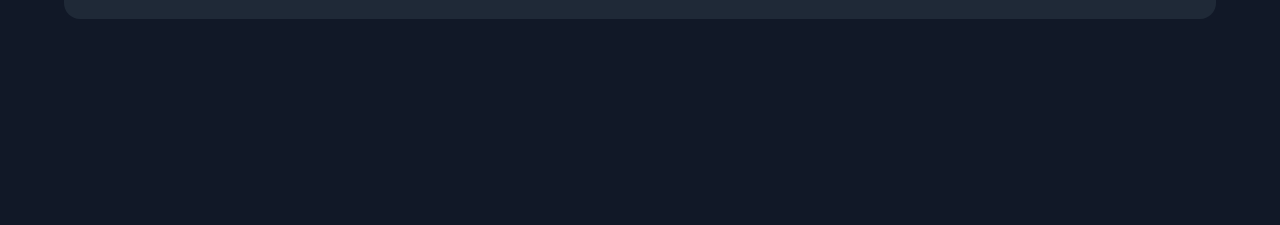
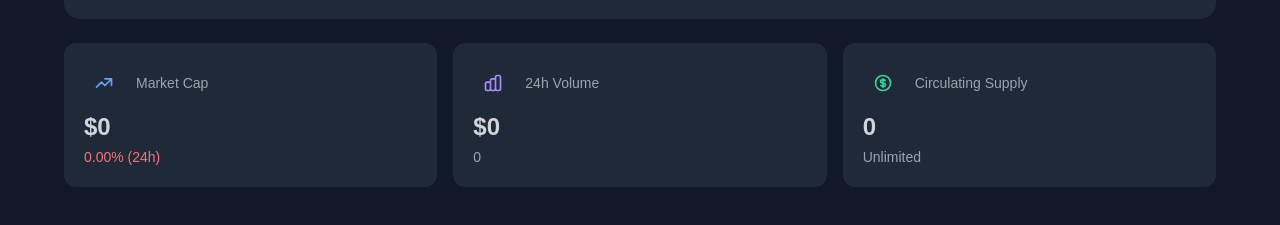
Before and after one commit to fezebr/crypto-nuxt2, a Nuxt app: page /coin/1 in a window 1280 px wide. Shown: the part 265-490 px from the top of the page. Built offline with nearby package versions, Linux system fonts and the light colour scheme; no server answers.

Commit message:
feat: add StatsGrid section

```diff
--- /dev/null
+++ b/components/coin/StatsGrid.vue
@@ -0,0 +1,136 @@
+<template>
+  <div class="grid grid-cols-1 md:grid-cols-3 gap-4 mb-6">
+
+    <div class="stat-card light-background rounded-xl p-5">
+      <div class="flex items-center gap-3 mb-2">
+        <div class="w-10 h-10 rounded-lg bg-blue-500/20 flex items-center justify-center">
+          <svg class="w-5 h-5 text-blue-400" fill="none" stroke="currentColor" viewBox="0 0 24 24">
+            <path stroke-linecap="round" stroke-linejoin="round" stroke-width="2" d="M13 7h8m0 0v8m0-8l-8 8-4-4-6 6" />
+          </svg>
+        </div>
+        <span class="light-text text-sm">Market Cap</span>
+      </div>
+      <div class="text-2xl font-bold dark-text">{{ formattedMarketCap }}</div>
+      <div
+        class="text-sm mt-1"
+        :class="marketCapChangePositive ? 'text-green-400' : 'text-red-400'"
+      >
+        {{ marketCapChangePositive ? '+' : '' }}{{ marketCapChange }}% (24h)
+      </div>
+    </div>
+
+
+    <div class="stat-card light-background rounded-xl p-5">
+      <div class="flex items-center gap-3 mb-2">
+        <div class="w-10 h-10 rounded-lg bg-purple-500/20 flex items-center justify-center">
+          <svg class="w-5 h-5 text-purple-400" fill="none" stroke="currentColor" viewBox="0 0 24 24">
+            <path stroke-linecap="round" stroke-linejoin="round" stroke-width="2" d="M9 19v-6a2 2 0 00-2-2H5a2 2 0 00-2 2v6a2 2 0 002 2h2a2 2 0 002-2zm0 0V9a2 2 0 012-2h2a2 2 0 012 2v10m-6 0a2 2 0 002 2h2a2 2 0 002-2m0 0V5a2 2 0 012-2h2a2 2 0 012 2v14a2 2 0 01-2 2h-2a2 2 0 01-2-2z" />
+          </svg>
+        </div>
+        <span class="light-text text-sm">24h Volume</span>
+      </div>
+      <div class="text-2xl font-bold dark-text">{{ formattedVolume }}</div>
+      <div class="text-sm light-text mt-1">
+        {{ formattedVolumeInCoin }} {{ coin.symbol?.toUpperCase() }}
+      </div>
+    </div>
+
+
+    <div class="stat-card light-background rounded-xl p-5">
+      <div class="flex items-center gap-3 mb-2">
+        <div class="w-10 h-10 rounded-lg bg-green-500/20 flex items-center justify-center">
+          <svg class="w-5 h-5 text-green-400" fill="none" stroke="currentColor" viewBox="0 0 24 24">
+            <path stroke-linecap="round" stroke-linejoin="round" stroke-width="2" d="M12 8c-1.657 0-3 .895-3 2s1.343 2 3 2 3 .895 3 2-1.343 2-3 2m0-8c1.11 0 2.08.402 2.599 1M12 8V7m0 1v8m0 0v1m0-1c-1.11 0-2.08-.402-2.599-1M21 12a9 9 0 11-18 0 9 9 0 0118 0z" />
+          </svg>
+        </div>
+        <span class="light-text text-sm">Circulating Supply</span>
+      </div>
+      <div class="text-2xl font-bold dark-text">{{ formattedCirculatingSupply }}</div>
+      <div class="text-sm light-text mt-1">
+        <span v-if="supplyPercentage">{{ supplyPercentage }}% of Total Supply</span>
+        <span v-else>Unlimited</span>
+      </div>
+    </div>
+  </div>
+</template>
+
+<script>
+export default {
+  props: {
+    coin: {
+      type: Object,
+      required: true,
+    },
+  },
+
+  computed: {
+    formattedMarketCap() {
+      const marketCap = this.coin.market_data?.market_cap?.usd
+      if (!marketCap) return '$0'
+      return this.formatCurrency(marketCap)
+    },
+
+    marketCapChange() {
+      const change = this.coin.market_data?.market_cap_change_percentage_24h
+      return change ? change.toFixed(2) : '0.00'
+    },
+
+    marketCapChangePositive() {
+      return this.coin.market_data?.market_cap_change_percentage_24h >= 0
+    },
+
+    formattedVolume() {
+      const volume = this.coin.market_data?.total_volume?.usd
+      if (!volume) return '$0'
+      return this.formatCurrency(volume)
+    },
+
+    formattedVolumeInCoin() {
+      const volume = this.coin.market_data?.total_volume?.usd
+      const price = this.coin.market_data?.current_price?.usd
+      if (!volume || !price) return '0'
+      return this.formatNumber(volume / price)
+    },
+
+    formattedCirculatingSupply() {
+      const supply = this.coin.market_data?.circulating_supply
+      if (!supply) return '0'
+      return this.formatNumber(supply)
+    },
+
+    supplyPercentage() {
+      const circulating = this.coin.market_data?.circulating_supply
+      const total = this.coin.market_data?.total_supply
+      if (!circulating || !total) return null
+      return ((circulating / total) * 100).toFixed(2)
+    },
+  },
+
+  methods: {
+    formatCurrency(value) {
+      if (value >= 1e12) return `$${(value / 1e12).toFixed(2)}T`
+      if (value >= 1e9) return `$${(value / 1e9).toFixed(2)}B`
+      if (value >= 1e6) return `$${(value / 1e6).toFixed(2)}M`
+      return `$${value.toLocaleString()}`
+    },
+
+    formatNumber(value) {
+      if (value >= 1e9) return `${(value / 1e9).toFixed(2)}B`
+      if (value >= 1e6) return `${(value / 1e6).toFixed(2)}M`
+      if (value >= 1e3) return `${(value / 1e3).toFixed(2)}K`
+      return value.toLocaleString()
+    },
+  },
+}
+</script>
+
+<style scoped>
+.stat-card {
+  transition: transform 0.3s ease, box-shadow 0.3s ease;
+}
+
+.stat-card:hover {
+  transform: translateY(-2px);
+  box-shadow: 0 10px 40px rgba(0, 0, 0, 0.3);
+}
+</style>
--- a/pages/coin/_id.vue
+++ b/pages/coin/_id.vue
@@ -1,12 +1,7 @@
 <template>
   <div class="coin-detail-page">
     <!-- Loading State -->
-    <div
-      v-if="$fetchState.pending"
-      class="flex items-center justify-center min-h-[60vh]"
-    >
-      <Loading />
-    </div>
+    <Loading v-if="$fetchState.pending" />
 
     <div v-else class="px-4 md:px-16 py-8">
       <nuxt-link
@@ -28,9 +23,9 @@
         </svg>
         <span>Back to List</span>
       </nuxt-link>
+
       <div class="coin-header light-background rounded-2xl p-6 mb-6">
         <div class="flex flex-col md:flex-row md:items-center gap-6">
-          <!-- Logo & Name -->
           <div class="flex items-center gap-4">
             <div class="relative">
               <img
@@ -56,6 +51,8 @@
           </div>
         </div>
       </div>
+
+      <StatsGrid :coin="coin" />
     </div>
   </div>
 </template>
@@ -63,10 +60,12 @@
 <script>
 import { getCoinDetails } from '~/apis/coins'
 import Loading from '~/components/shared/Loading.vue'
+import StatsGrid from '~/components/coin/StatsGrid.vue'
 
 export default {
   components: {
     Loading,
+    StatsGrid,
   },
 
   data() {
```
